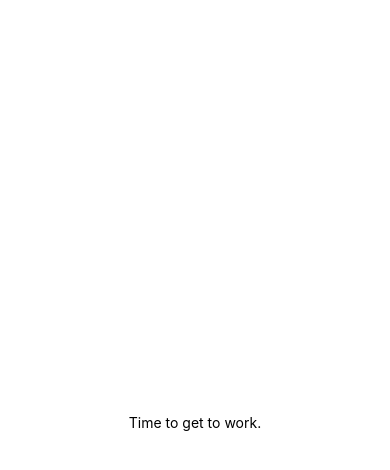
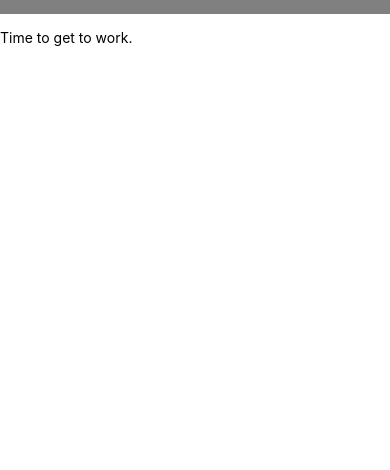
Before and after one commit to JP211/animated-memory, a React Native app in the folder animatedmemory/: screen / in a window 390 px wide. Shown: the top 470 px of the page. Built offline with nearby package versions, Linux system fonts and the light colour scheme.

Commit message:
Set up header

```diff
--- a/animatedmemory/App.js
+++ b/animatedmemory/App.js
@@ -2,11 +2,14 @@ import { SafeAreaProvider, SafeAreaView } from "react-native-safe-area-context";
 import { Text, View } from "react-native";
 import { s } from "./App.style";
 
+import { Header } from "./components/Header/Header";
+
 export default function App() {
   return (
     <SafeAreaProvider>
-      <SafeAreaView style={s.container}>
-        <View>
+      <SafeAreaView style={{ flex: 1, backgroundColor: 'gray' }}>
+      <Header />
+        <View style={s.root}>
           <Text>Time to get to work.</Text>
         </View>
       </SafeAreaView>
--- a/animatedmemory/App.style.js
+++ b/animatedmemory/App.style.js
@@ -1,10 +1,9 @@
 import { StyleSheet } from "react-native";
 
 export const s = StyleSheet.create({
-  container: {
+  root: {
     flex: 1,
     backgroundColor: "#fff",
-    alignItems: "center",
-    justifyContent: "center",
+    paddingTop: 15,
   },
 });
--- /dev/null
+++ b/animatedmemory/components/Header/Header.jsx
@@ -0,0 +1,14 @@
+import { s } from "./Header.style";
+import { Text, View } from "react-native";
+
+export function Header() {
+    return (
+        <>
+        <View style={s.container}>
+            <Text style={s.title}>
+                Challenges
+            </Text>
+            </View>
+        </>
+    )
+}
--- /dev/null
+++ b/animatedmemory/components/Header/Header.style.js
@@ -0,0 +1,17 @@
+import { StyleSheet } from "react-native";
+
+export const s = StyleSheet.create({
+  container: {
+    backgroundColor: "gray",
+
+  },
+  title: {
+    color: "white",
+    fontWeight: "bold",
+    fontSize: 36,
+    paddingLeft: 25,
+    alignSelf: "center",
+    marginBottom: 15,
+    marginTop: -45,
+  },
+});
```
